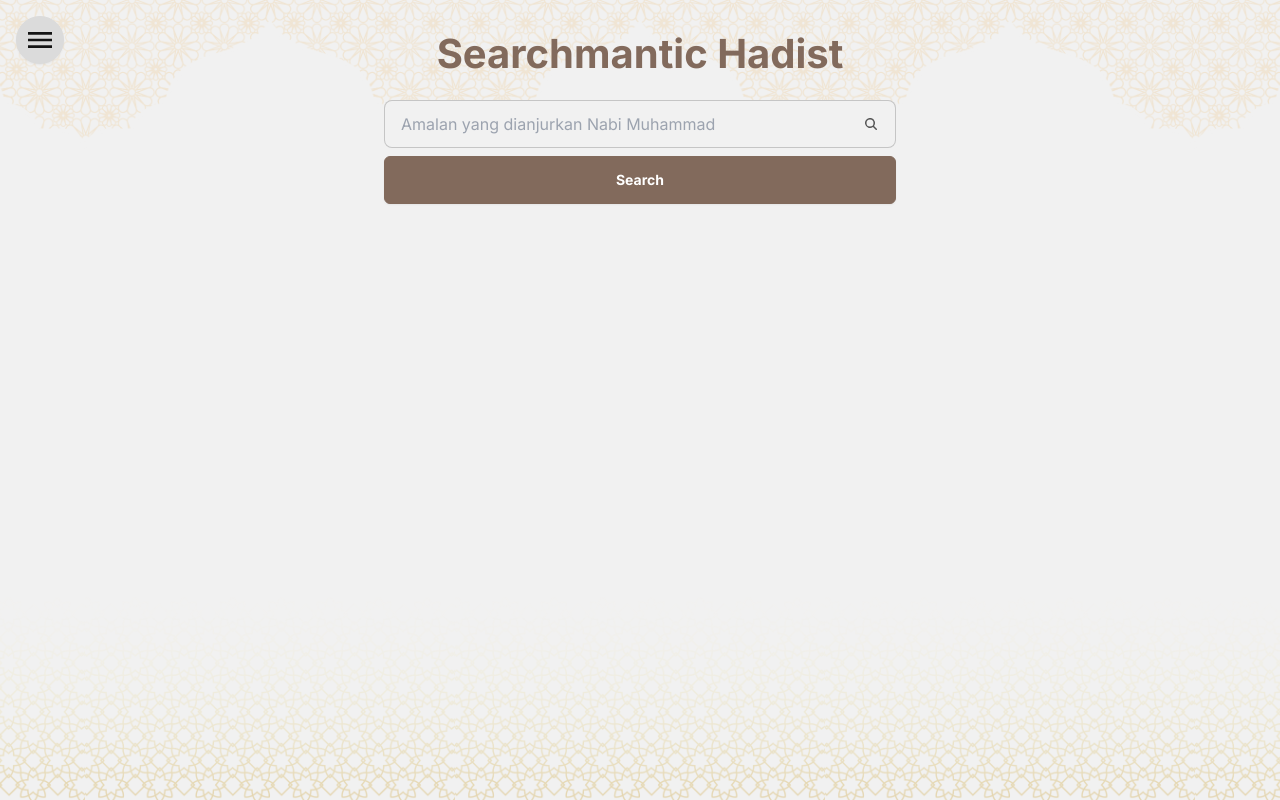
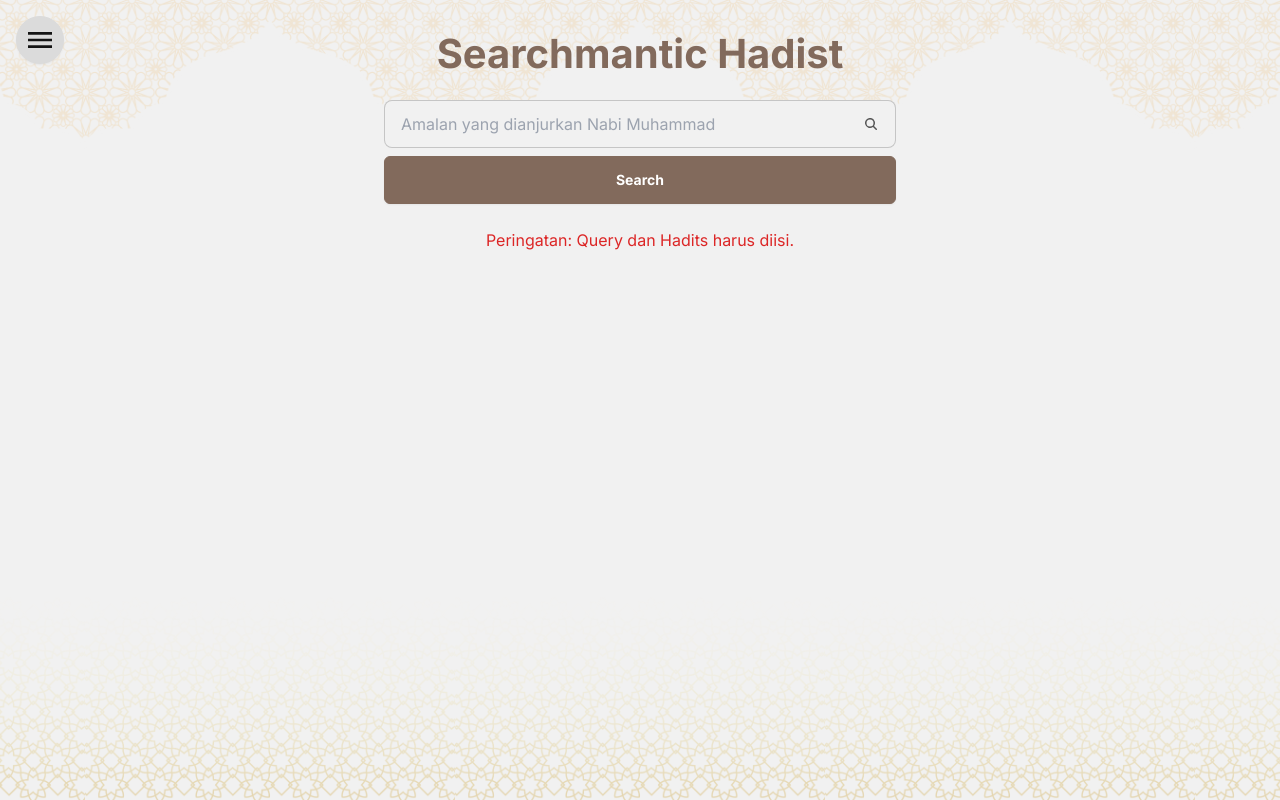
Before and after one commit to Alfthrpy/searchmantic-hadist, a Next.js app: page / in a window 1280 px wide. Built offline with nearby package versions, Linux system fonts and the light colour scheme.

Commit message:
fix : bug param

```diff
--- a/app/components/SearchResult.tsx
+++ b/app/components/SearchResult.tsx
@@ -4,15 +4,24 @@ import ResultItem from "./ResultItem";
 import { searchHadith } from "@/lib/actions";
 
 interface SearchResultsProps {
-  searchParams: { [key: string]: string | string[] | undefined };
+  searchParams: {
+    query: string;
+    hadits: string;
+  };
 }
+export default async function SearchResults({ searchParams }: SearchResultsProps) {
+  const query = searchParams.query;
+  const hadits = searchParams.hadits;
 
-export default async function SearchResults({ searchParams }: SearchResultsProps) {
-  const query = searchParams.query as string;
-  const hadits = searchParams.hadits as string;
-
-  if (!query) return null;
-  if (!hadits) return null;
+  if (!query || !hadits) {
+    return (
+      <div className="w-full max-w-screen-xl mt-6">
+        <p className="text-red-600 flex justify-center">
+          Peringatan: Query dan Hadits harus diisi.
+        </p>
+      </div>
+    );
+  }
 
   try {
     const results = await searchHadith(query, hadits);
--- a/app/page.tsx
+++ b/app/page.tsx
@@ -4,11 +4,12 @@ import { Suspense } from "react";
 import SearchResults from "./components/SearchResult";
 import Skeleton from "./components/Skeletons";
 
-
 interface PageProps {
-  searchParams: { [key: string]: string | string[] | undefined };
+  searchParams: {
+    query: string;
+    hadits: string;
+  };
 }
-
 
 
 export default function Page({ searchParams }: PageProps) {
```
